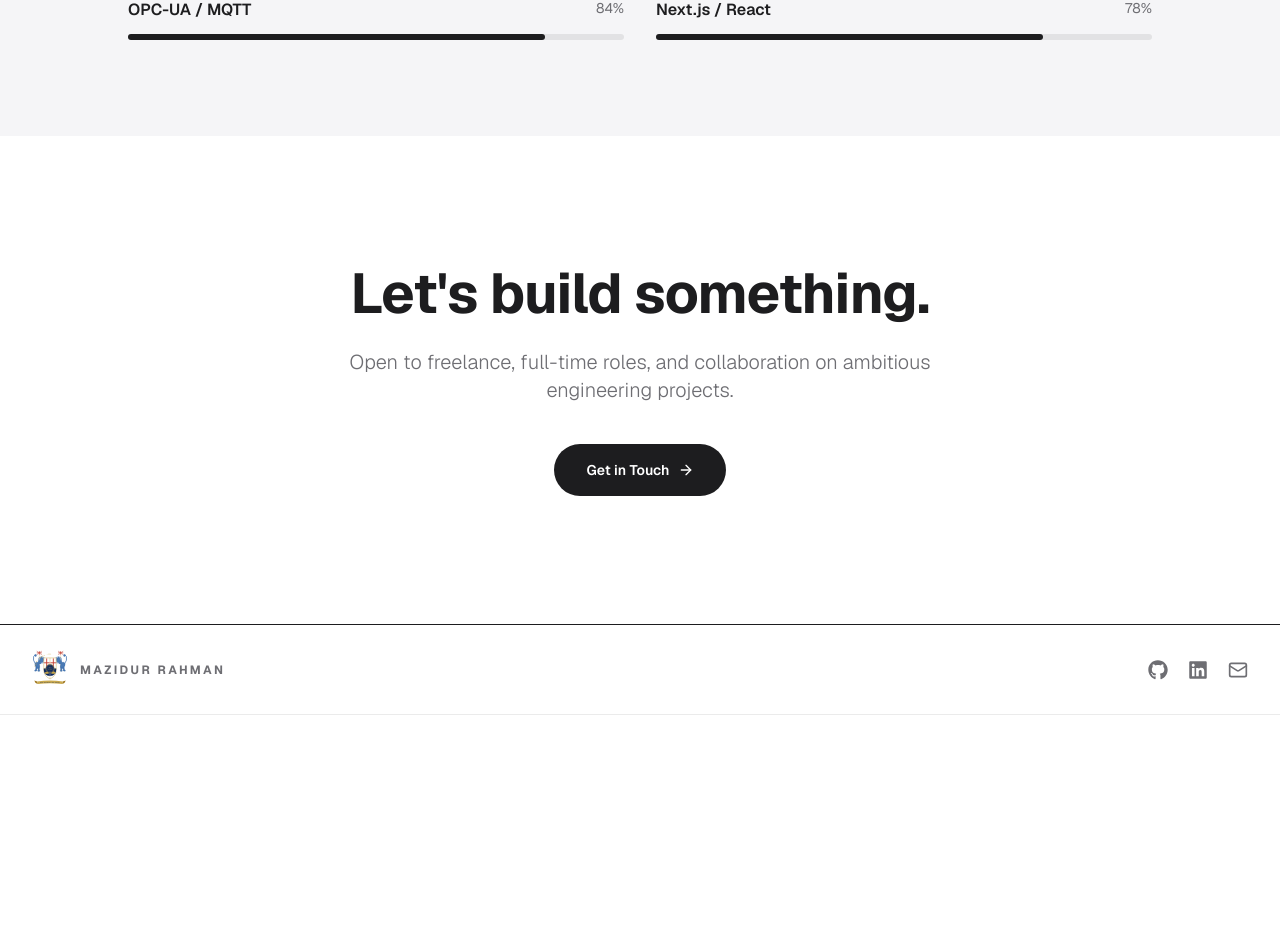
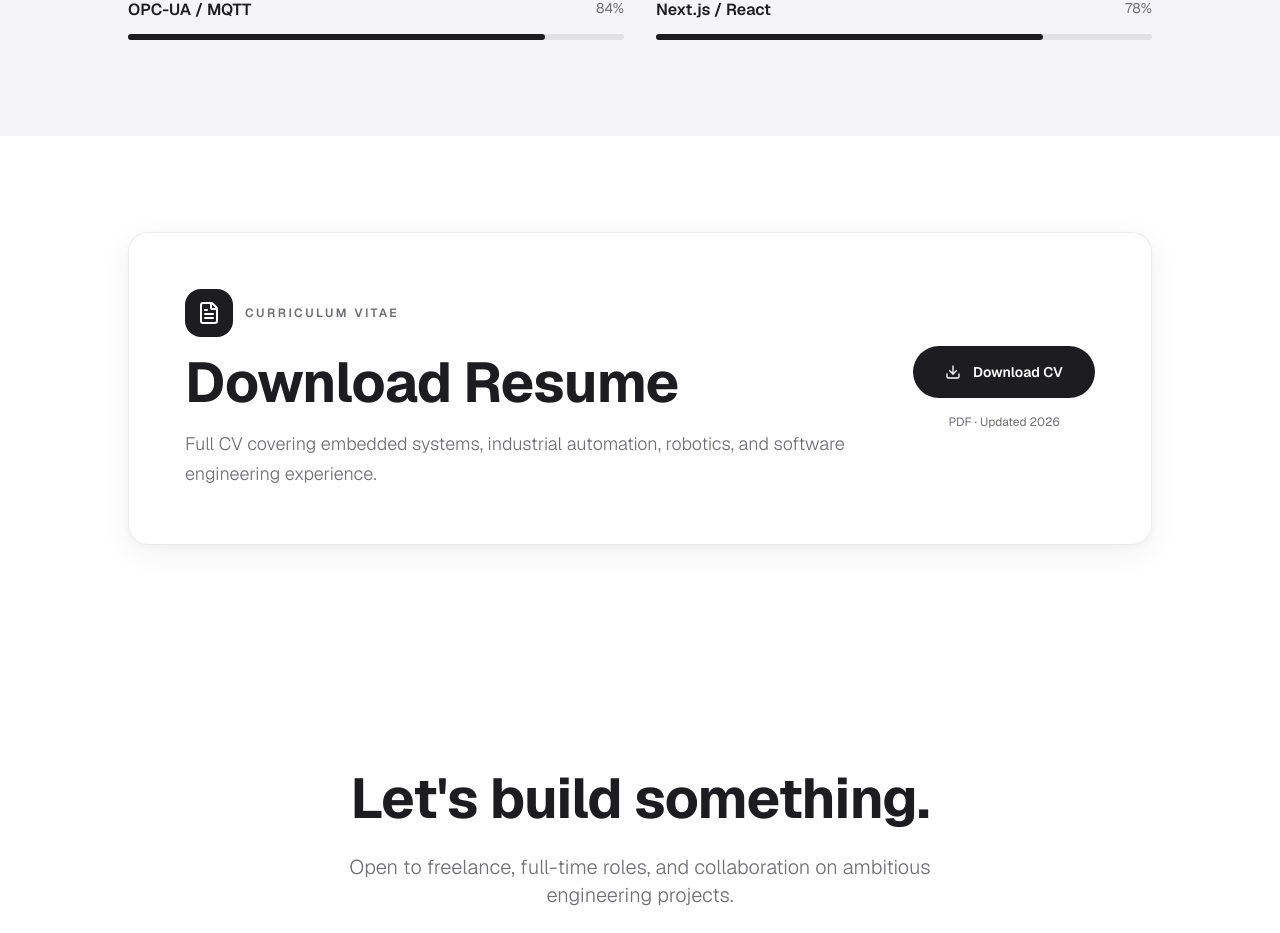
Before and after one commit to Mazidur90/webpage, a Next.js app: page /webpage/about in a window 1280 px wide. Shown: the part 1255-2188 px from the top of the page. Before the commit the page ends 1970 px from the top, so only its background shows below. Built offline with nearby package versions, Linux system fonts and the light colour scheme.

Commit message:
Add resume download section to about page

```diff
--- a/src/app/about/page.tsx
+++ b/src/app/about/page.tsx
@@ -2,7 +2,7 @@
 import { motion } from "framer-motion";
 import Image from "next/image";
 import Link from "next/link";
-import { ArrowRight } from "lucide-react";
+import { ArrowRight, Download, FileText } from "lucide-react";
 
 const skills = [
   { name: "Embedded C / C++", pct: 90 },
@@ -126,6 +126,43 @@ export default function AboutPage() {
         </div>
       </section>
 
+      {/* ── RESUME ── */}
+      <section className="py-24 px-6 md:px-12">
+        <div className="max-w-5xl mx-auto">
+          <motion.div
+            initial={{ opacity: 0, y: 30 }}
+            whileInView={{ opacity: 1, y: 0 }}
+            viewport={{ once: true }}
+            transition={{ duration: 0.7 }}
+            className="glass-card rounded-3xl p-10 md:p-14 flex flex-col md:flex-row items-center gap-10"
+          >
+            <div className="flex-1">
+              <div className="flex items-center gap-3 mb-4">
+                <div className="w-12 h-12 rounded-2xl bg-foreground flex items-center justify-center">
+                  <FileText className="w-6 h-6 text-background" />
+                </div>
+                <p className="text-xs font-semibold uppercase tracking-[0.2em] text-secondary">Curriculum Vitae</p>
+              </div>
+              <h2 className="headline-lg mb-4">Download Resume</h2>
+              <p className="text-secondary text-lg leading-relaxed" style={{ fontWeight: 300 }}>
+                Full CV covering embedded systems, industrial automation, robotics, and software engineering experience.
+              </p>
+            </div>
+            <div className="flex flex-col items-center gap-4 shrink-0">
+              <Link
+                href="/resume.pdf"
+                download
+                className="flex items-center gap-3 bg-foreground text-background px-8 py-4 rounded-full font-semibold text-sm hover:opacity-85 transition-opacity"
+              >
+                <Download className="w-4 h-4" />
+                Download CV
+              </Link>
+              <p className="text-xs text-secondary">PDF · Updated 2026</p>
+            </div>
+          </motion.div>
+        </div>
+      </section>
+
       {/* ── CTA ── */}
       <section className="py-32 px-6 text-center">
         <motion.div
```
